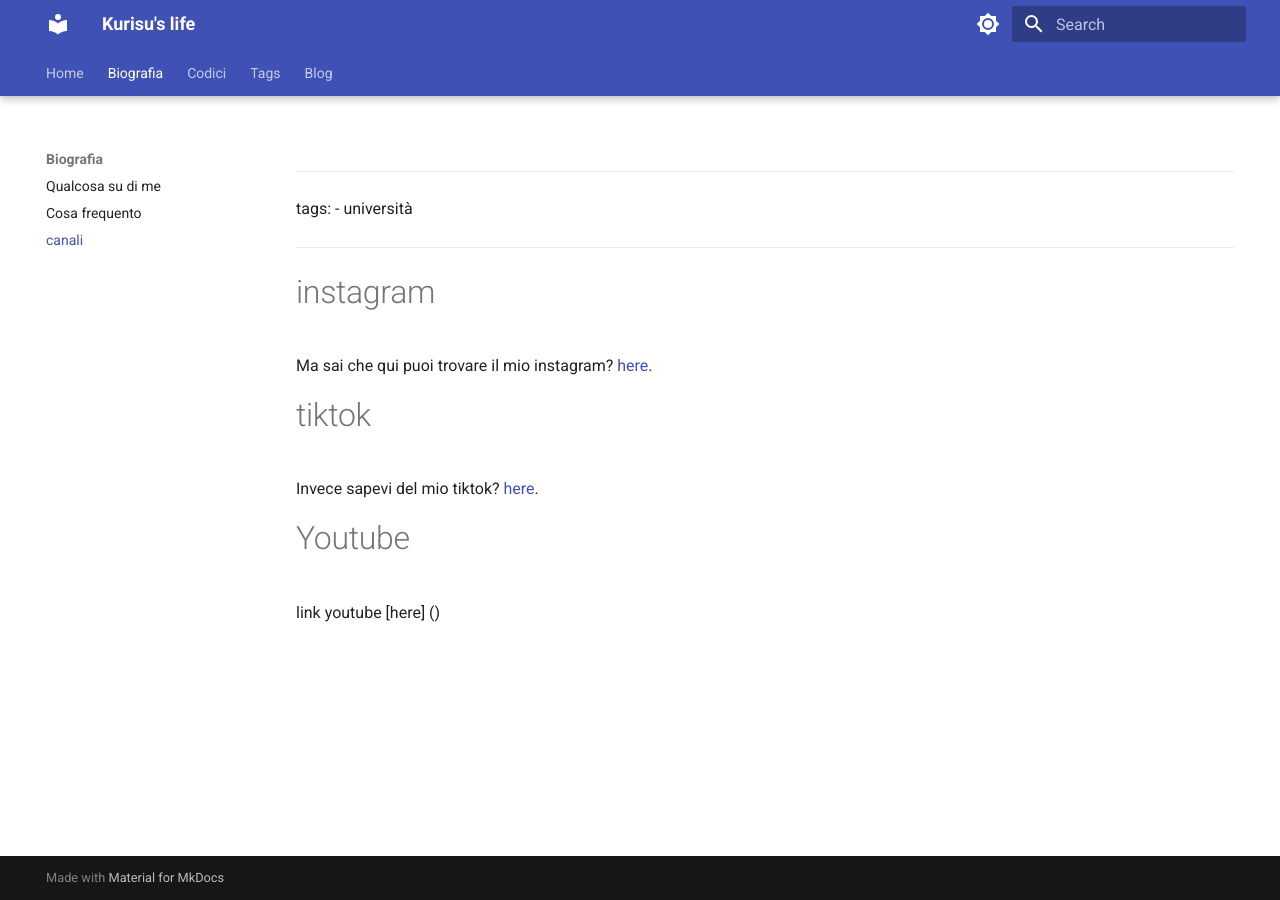
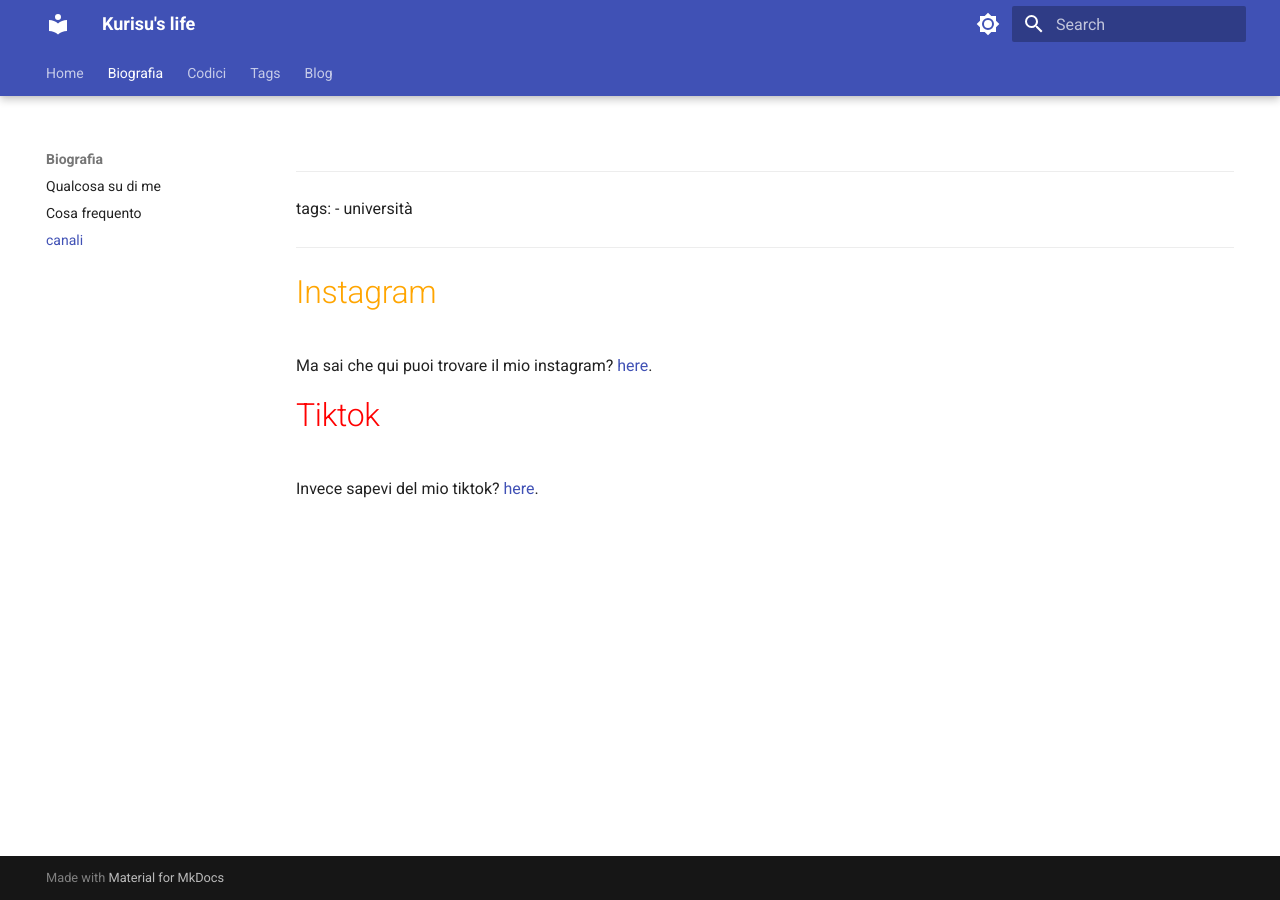
Before and after one commit to Satoru-ChristianF/brogi-e-babogi, an MkDocs documentation site: the page built from docs/biografia/project.md, in a window 1280 px wide. Built offline with MkDocs 1.6.1 and Material for MkDocs 9.7.7, drawn with Linux system fonts in a browser that asks for light colours.

Commit message:
aggiunti i colori ai canali con il codice "# <font color="orange">Instagram</font>"

```diff
--- a/docs/biografia/project.md
+++ b/docs/biografia/project.md
@@ -4,11 +4,11 @@ tags:
   - università
 ---
 
-# instagram
+
+# <font color="orange">Instagram</font>
+
 <p>Ma sai che qui puoi trovare il mio instagram? <a href="https://www.instagram.com/_kurisu_02/profilecard/?igsh=MTdqaGlxOThmdHd0NQ==" target="_blank">here</a>.</p>
 
-# tiktok
+# <font color="red">Tiktok</font>
+
 <p>Invece sapevi del mio tiktok? <a href="https://www.tiktok.com/@_kurisu_kun?is_from_webapp=1&sender_device=pchttps://www.tiktok.com/@_kurisu_kun?is_from_webapp=1&sender_device=pchttps://www.tiktok.com/@_kurisu_kun?is_from_webapp=1&sender_device=pc"target="_blank">here</a>.</p>
-
-# Youtube
-link youtube [here] ()
```
Also changed, not shown: docs/biografia/about.md (+1 -1 lines).
